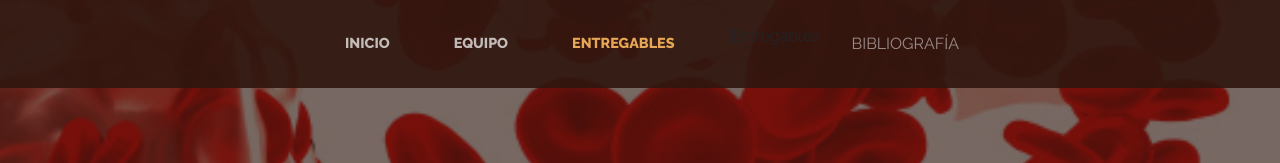
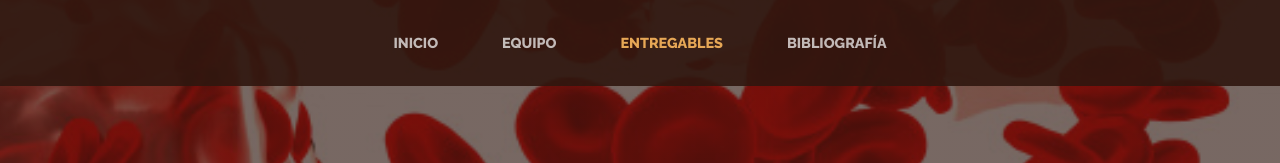
Before and after one commit to JoseCebrian12/GPI2911, a website: page products.html in a window 1280 px wide. Shown: the part 274-437 px from the top of the page. Drawn offline with Linux system fonts and the light colour scheme.

Commit message:
Update products.html

```diff
--- a/products.html
+++ b/products.html
@@ -49,8 +49,7 @@
             <li class="nav-item active px-lg-4">
               <a class="nav-link text-uppercase text-expanded" href="products.html">Entregables</a>
             </li>
-            <li class="nav-item px-lg-4">Entregables</a>
-            </li>
+            <li class="nav-item px-lg-4">
               <a class="nav-link text-uppercase text-expanded" href="store.html">Bibliografía</a>
             </li>
           </ul>
```
